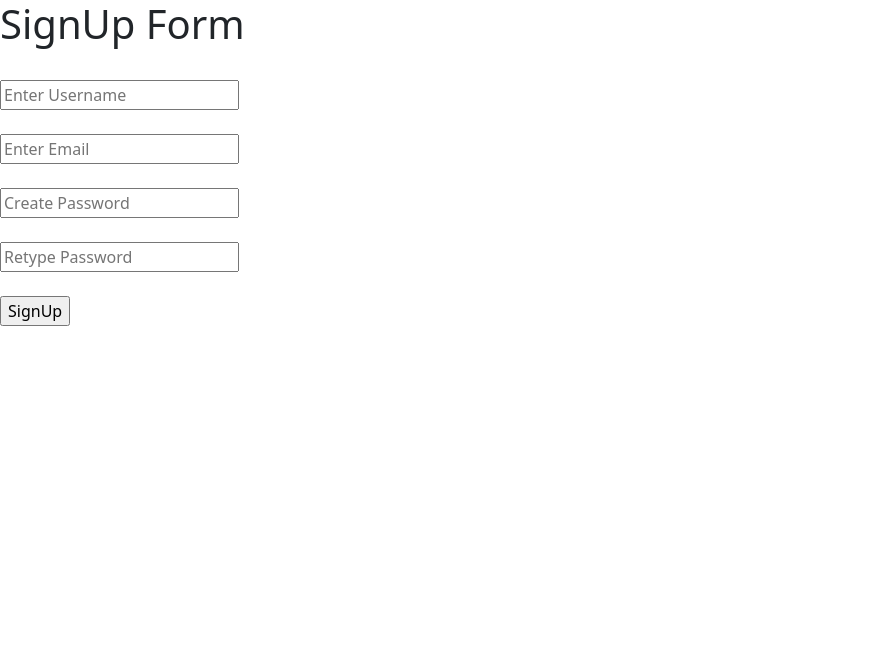
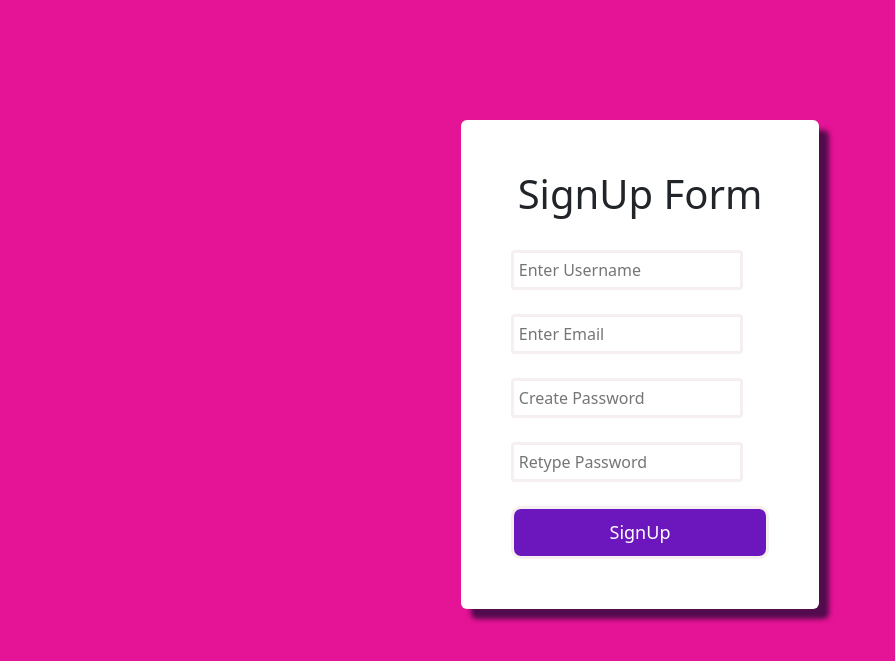
Before and after one commit to joey2310/shreejiengg, a PHP site: page /signup.php in a window 1280 px wide. Shown: the top 661 px of the page, without its empty margins (0-895 px from the left). Run offline with PHP 8.4, Linux system fonts and the light colour scheme.

Commit message:
new Addition

```diff
--- a/connection.php
+++ b/connection.php
@@ -7,6 +7,4 @@
     if($conn->connect_error){
         die("Connection failed".$conn->connect_error);
     }
-    echo "";
-
     ?>
--- a/login.php
+++ b/login.php
@@ -7,7 +7,7 @@
     <meta charset="UTF-8">
     <meta name="viewport" content="width=device-width, initial-scale=1.0">
     <title>Document</title>
-    <link rel="stylesheet" type="text/css" href="style.css">
+    <link rel="stylesheet" type="text/css" href="login.css">
 </head>
 <body>
     <div id = "form">
--- /dev/null
+++ b/signup.css
@@ -0,0 +1,33 @@
+body{
+    background-color: rgb(229, 19,149);
+    overflow: hidden;
+}
+
+#form{
+    background-color: white;
+    width: 28%;
+    border-radius: 6px;
+    margin: 120px auto;
+    padding: 50px;
+    box-shadow: 10px 10px 5px rgb(82,11,77);
+}
+
+h1{
+    text-align: center;
+}
+
+input{
+    width: 90%;
+    border-radius: 4px;
+    border: 3px solid #f6efef;
+    padding: 5px;
+}
+
+#btn{
+    width: 100%;
+    color: white;
+    background-color: rgb(108,22,189);
+    padding: 10px;
+    font-size: large;
+    border-radius: 10px;
+}
--- a/signup.php
+++ b/signup.php
@@ -8,7 +8,7 @@
     <meta name="viewport" content="width=device-width, initial-scale=1">
     <title>Bootstrap demo</title>
     <link href="https://cdn.jsdelivr.net/npm/bootstrap@5.3.3/dist/css/bootstrap.min.css" rel="stylesheet" integrity="sha384-QWTKZyjpPEjISv5WaRU9OFeRpok6YctnYmDr5pNlyT2bRjXh0JMhjY6hW+ALEwIH" crossorigin="anonymous">
-    <link rel="stylesheet" href="style.css">
+    <link rel="stylesheet" href="signup.css">
 </head>
   <body>
     <div id="form">
```
Also changed, not shown: index.css (added, +7 -0 lines), index.php (+7 -2 lines), login.css (added, +27 -0 lines), create.php (added).
